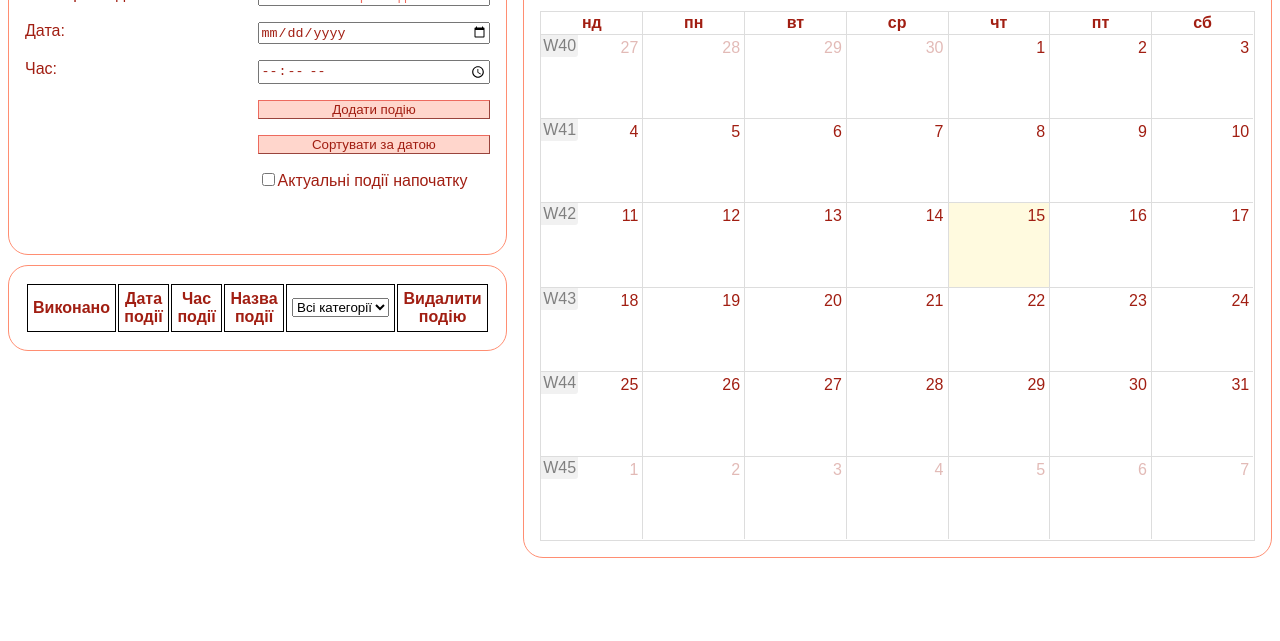
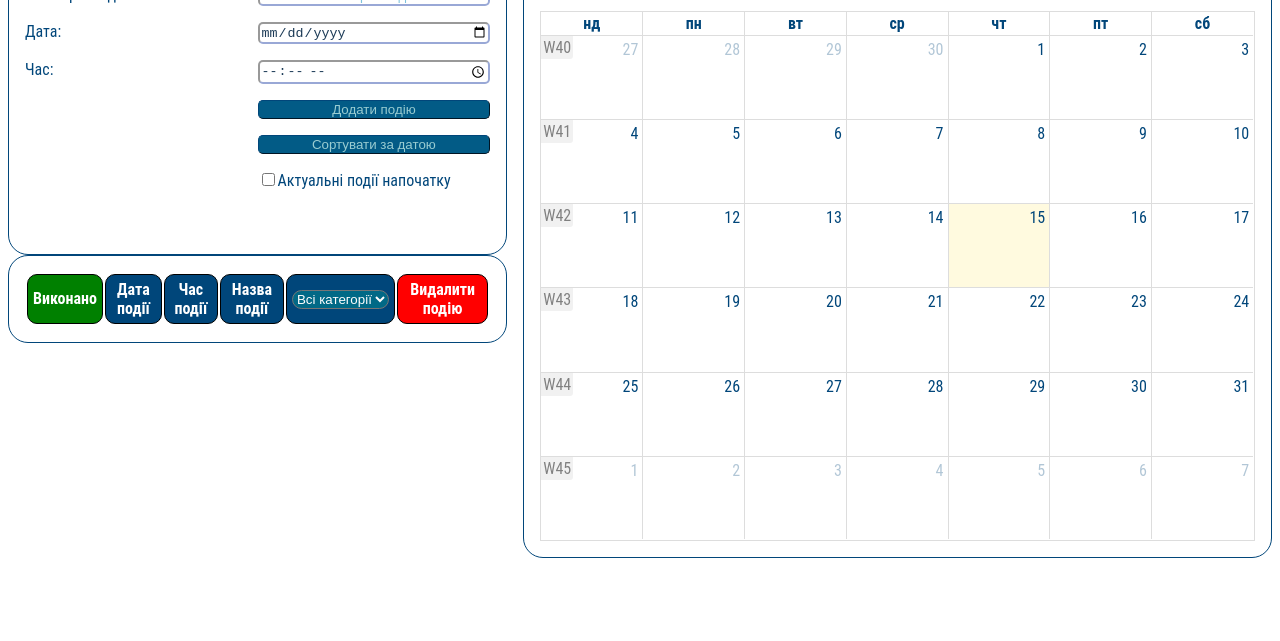
Before and after one commit to SkyrtachVitalii/hackathon, a plain HTML site: page index.html in a window 1280 px wide. Shown: the part 159-800 px from the top of the page. Drawn offline with nearby package versions, Linux system fonts and the light colour scheme.

Commit message:
Aleksandr style lesson 16

```diff
--- a/css/style.css
+++ b/css/style.css
@@ -22,8 +22,8 @@ th, td {
 /* ===================================== Aleksandr ====================================== */
 
 
-@import url("https://fonts.googleapis.com/css2?family=Rowdies&family=Titillium+Web&display=swap");
-
+/* @import url("https://fonts.googleapis.com/css2?family=Rowdies&family=Titillium+Web&display=swap"); */
+@import url('https://fonts.googleapis.com/css2?family=Roboto+Condensed&display=swap');
 .todo-input{
     display: grid;
     grid-template-columns: 1fr 1fr;
@@ -47,45 +47,74 @@ th, td {
 }
 
 ::-ms-input-placeholder{
-    color: #ed6a5e;
+    color: #7EC2DC;
 }
 ::-webkit-input-placeholder{
-     color:#ed6a5e ;
+     color:#7EC2DC ;
 }
 
 ::placeholder{
-    color: #ed6a5e;
+    color: #7EC2DC;
+
 }
 
+
 input{
-    color: #a11e12;
+    color: #1B3A56;
+
 }
 
 h3{
-    color: #a11e12;
+    color: #E2E9EF;
     font-family: "rowdies",cursive;
     padding: 1rem;
-    background-color: #ed6a5e;
+    background-color: #01467A;
+    border-radius: 10px;
 }
 body{
-    font-family:"Titillium Web", sans-serif;
+    /* font-family:"Titillium Web", sans-serif; */
+    font-family: 'Roboto Condensed', sans-serif;
 
 }
 
 
 
 .todo-block{
-    border: 1px solid #ff8e72;
+    border: 1px solid #01467A;
     padding:  1rem;
     border-radius: 20px;
-    color: #a11e12;
+    color: #01467A;
+}
+#date,#time,#nazva,#allCategory{
+    border-radius: 10px;
+    background-color:#00467A ;
+    color: white;
+}
+
+#categoryFilter{
+    background-color: #016986;
+    color: #FEFEFE;
+    border-radius: 10px;
+}
+
+
+#done{
+    background-color: green;
+color: white;
+border-radius: 10px;
+}
+
+#delete{
+    background-color: red;
+    color: white;
+    border-radius: 10px;
 }
 #todoTable{
     margin-top: 1rem;
 }
 @media screen and (max-width: 767px){
     /* for mobile or small device */
-    #todoTable, #calendar{
+    #todoTable, .calendar{
         margin-top: 1rem;
     }
 }
@@ -154,13 +183,14 @@ body{
 }
 
 button{
-    background-color: #ffd6cc;
-    color: #a11e12;
-    border: 1px outset #ed6a5e;
+    background-color: #025B86;
+    color: #99CCD1;
+    border: 1px outset #01467A;
+    border-radius: 5px;
 }
 
 button:hover{
-    background-color: #ffad99;
+    background-color: #01467A;
 }
 
 .chevron{
@@ -171,11 +201,8 @@ button:hover{
     text-align: right;
     margin-bottom: 0.5rem;
 }
-
-#authorize_button{
-    margin: 0 5px;
+/* input border radius*/
+#inpEvent, #inpCategory, #dateInput, #timeInput{
+    border-radius: 5px;
+    border-color:#0146 ;
 }
-
-#eventManagePanel{
-    margin-top: 10px;
-}
--- a/index.html
+++ b/index.html
@@ -22,10 +22,15 @@
     <!-- Material Icon -->
     <link href="https://fonts.googleapis.com/icon?family=Material+Icons" rel="stylesheet">
 
-    <!-- Fullcalendar -->
-    <link rel="stylesheet" href="https://cdn.jsdelivr.net/npm/fullcalendar@5.3.2/main.min.css">
-    <script src="https://cdn.jsdelivr.net/npm/fullcalendar@5.3.2/main.min.js"></script>
-    <!-- <script src='./fullcalendar-5.3.2/lib//locales/uk.js'></script> -->
+    <!-- Fullcalendar cdn -->
+    <!-- <link rel="stylesheet" href="https://cdn.jsdelivr.net/npm/fullcalendar@5.3.2/main.min.css">
+    <script src="https://cdn.jsdelivr.net/npm/fullcalendar@5.3.2/main.min.js"></script> -->
+    <!-- <script src='./fullcalendar-5.3.2/lib//locales/uk.js'></script> -- >
+
+    <!- FullCalendar local-->
+    <link rel="stylesheet" href="./fullcalendar-5.3.2/lib/main.min.css">
+    <script src="fullcalendar-5.3.2/lib/main.min.js"></script>
+    <script defer src="js/app.js"></script>
 
     <!-- Own Styles -->
     <link rel="stylesheet" href="css/style.css">
@@ -73,16 +78,16 @@
 
             <table id="eventManagePanel" class="todo-block">
                 <tr>
-                    <th>Виконано</th>
-                    <th>Дата події  </th>
-                    <th>Час події</th>
-                    <th>Назва події</th>
-                    <th>
+                    <th id="done">Виконано</th>
+                    <th id="date">Дата події  </th>
+                    <th id="time">Час події</th>
+                    <th id="nazva">Назва події</th>
+                    <th id="allCategory">
                         <select id="categoryFilter">
                             <option value="Всі категорії">Всі категорії</option>
                         </select>
                     </th>
-                    <th>Видалити подію</th>
+                    <th id="delete">Видалити подію</th>
                 </tr>
             </table>
         </div>
@@ -99,8 +104,8 @@
     <!-- <button id="authorize_button" style="display: none;">Додати google календар</button>
     <button id="signout_button" style="display: none;">Видалити google календар</button>
     <span id="gmail" style="display: none;"></span> -->
-    <script src="js/googleaddupdate.js"></script>
-    <script defer src="js/app.js"></script>
+
+
 
     <script async defer src="https://apis.google.com/js/api.js" onload="this.onload=function(){};handleClientLoad()"
     onreadystatechange="if (this.readyState === 'complete') this.onload()">
```
